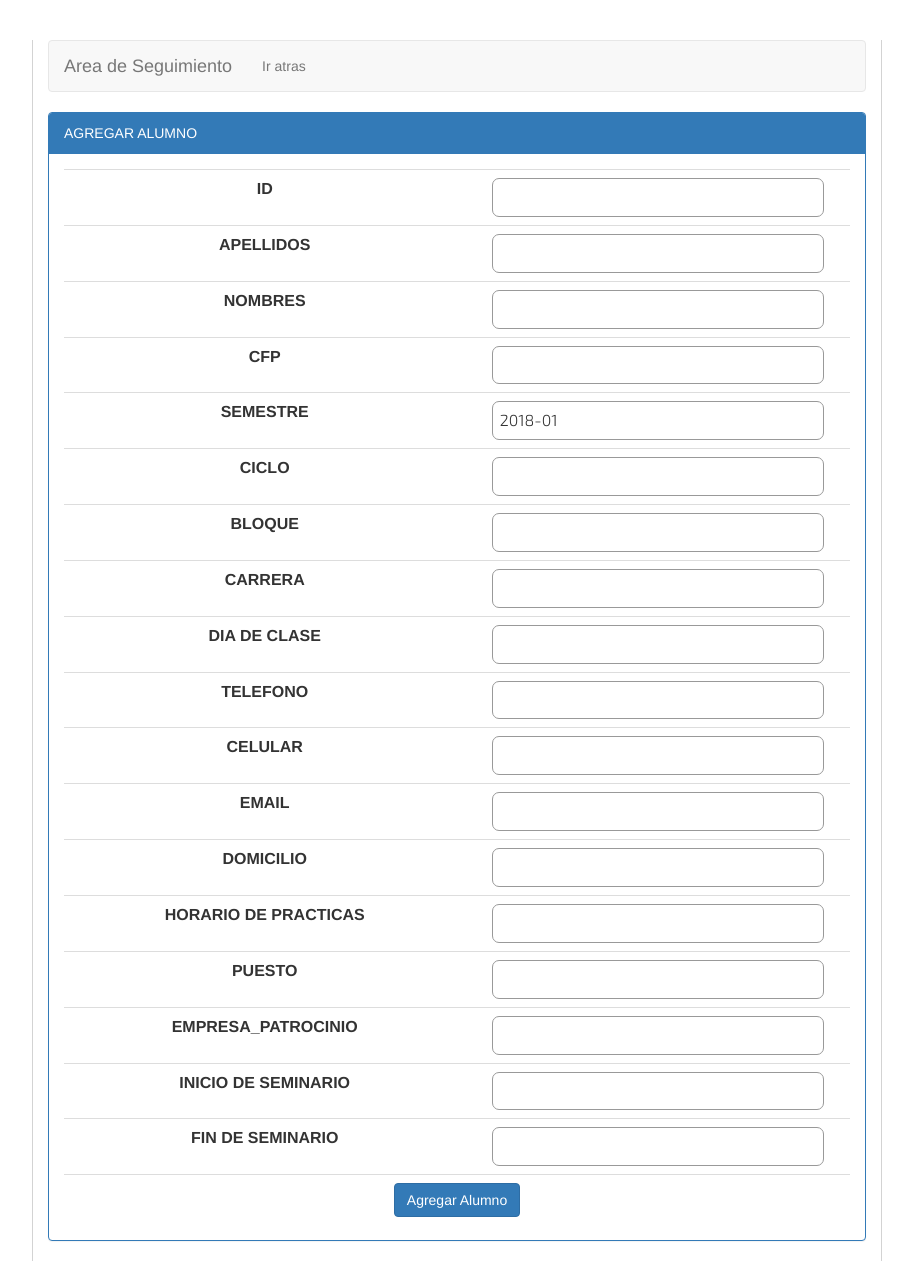
After one commit to CristhoferMF/Quipu, a PHP site: the page made by view/app/add_alumno.php in a window 1280 px wide. The commit adds this page. Shown: the whole page, without its empty margins (183-1096 px from the left). Run offline with PHP 8.4, Linux system fonts and the light colour scheme; the template is opened without the code that fills it, so the values that code supplies are empty.

Commit message:
Agregar alumno(ok), crear agregar empresa, etc

```diff
--- /dev/null
+++ b/view/app/add_alumno.php
@@ -0,0 +1,139 @@
+<html>
+<head>
+	<title>Seguimiento | Agregar Alumno </title>
+	<link rel="stylesheet" href="https://maxcdn.bootstrapcdn.com/bootstrap/3.3.7/css/bootstrap.min.css">
+	<link rel="stylesheet" href="../../assets/css/udpate.css">
+	<script src="https://ajax.googleapis.com/ajax/libs/jquery/3.3.1/jquery.min.js"></script>
+	<script src="https://maxcdn.bootstrapcdn.com/bootstrap/3.3.7/js/bootstrap.min.js"></script>
+	<meta name="viewport" content="width=device-width, initial-scale=1, maximum-scale=1, user-scalable=no">
+	<meta charset="utf-8">
+	<script>
+    $(document).on("submit","#id-form",function(e){
+        var url="../../ajax/add_alumno.php";
+        e.preventDefault();
+        $.ajax({
+            type:'post',
+            url:url,
+            data:$('#id-form').serialize(),
+            success:function(data){
+                $('#id-form')[0].reset();
+                $('#semestre-id').val("2018-01");
+                alert(data);
+            }
+        });
+    });
+    </script>
+</head>
+<body>
+  <div class="container" style="margin-top:40px;max-width:850px;border-left:1px solid #d3d3d3;border-right:1px solid #d3d3d3;">
+     <!-- Static navbar -->
+      <nav class="navbar navbar-default">
+        <div class="container-fluid">
+          <div class="navbar-header">
+            <button type="button" class="navbar-toggle collapsed" data-toggle="collapse" data-target="#navbar" aria-expanded="false" aria-controls="navbar">
+              <span class="sr-only">Toggle navigation</span>
+              <span class="icon-bar"></span>
+              <span class="icon-bar"></span>
+              <span class="icon-bar"></span>
+            </button>
+            <a class="navbar-brand" href="../app">Area de Seguimiento</a>
+          </div>
+          <div id="navbar" class="navbar-collapse collapse">
+            <ul class="nav navbar-nav">
+              <li class=""><a href="../app/">Ir atras</a></li>
+            </ul>
+          </div><!--/.nav-collapse -->
+        </div><!--/.container-fluid -->
+      </nav>
+      <div class="panel panel-primary">
+       <div class="panel-heading">AGREGAR ALUMNO</div>
+  <div class="panel-body text-center" style="overflow-x:auto;">
+        <table class="table table_bordered table-hover" style="max-width:850px;margin:auto;">
+        <form action="" method="post" id="id-form">
+        <tbody class="text-center">
+            <tr>
+                <td class="" style="font-weight:bold;">ID</td>
+                <td><input type="text" value="" required name="txt-id"></input></td>
+            </tr>
+            <tr>
+                <td class="" style="font-weight:bold;">APELLIDOS</td>
+                <td><input type="text" value="" name="txt-apellidos"></input></td>
+            </tr>
+            <tr>
+                <td class="" style="font-weight:bold;"> NOMBRES</td>
+                <td><input type="text" value="" name="txt-nombres"></input></td>
+            </tr>
+
+            <tr>
+                <td class="" style="font-weight:bold;">CFP</td>
+                <td><input type="text" value="" name="txt-cfp"></input></td>
+            </tr>
+            <tr>
+                <td class="" style="font-weight:bold;">SEMESTRE</td>
+                <td><input type="text" id="semestre-id"value="2018-01" name="txt-semestre" readonly ></input></td>
+            </tr>
+            <tr>
+                <td class="" style="font-weight:bold;">CICLO</td>
+                <td><input type="text" value="" name="txt-ciclo"></input></td>
+            </tr>
+            <tr>
+                <td class="" style="font-weight:bold;">BLOQUE</td>
+                <td><input type="text" value="" name="txt-bloque"></input></td>
+            </tr>
+            <tr>
+                <td class="" style="font-weight:bold;">CARRERA</td>
+                <td><input type="text" value=" " name="txt-carrera"></input></td>
+            </tr>
+            <tr>
+                <td class="" style="font-weight:bold;">DIA DE CLASE</td>
+                <td><input type="text" value="" name="txt-diaclase"></input></td>
+            </tr>
+               <tr>
+                <td class="" style="font-weight:bold;">TELEFONO</td>
+                <td><input type="text" value="" name="txt-telefono"></input></td>
+            </tr>
+            <tr>
+                <td class="" style="font-weight:bold;">CELULAR</td>
+                <td><input type="text" value="" name="txt-celular"></input></td>
+            </tr>
+            <tr>
+                <td class="" style="font-weight:bold;">EMAIL</td>
+                <td><input type="text" value="" name="txt-email"></input></td>
+            </tr>
+            <tr>
+                <td class="" style="font-weight:bold;">DOMICILIO</td>
+                <td><input type="text" value="" name="txt-domicilio"></input></td>
+            </tr>
+            <tr>
+                <td class="" style="font-weight:bold;">HORARIO DE PRACTICAS</td>
+                <td><input type="text" value="" name="txt-horario"></input></td>
+            </tr>
+            <tr>
+                <td class="" style="font-weight:bold;">PUESTO</td>
+                <td><input type="text" value="" name="txt-puesto"></input></td>
+            </tr>
+            <tr>
+                <td class="" style="font-weight:bold;">EMPRESA_PATROCINIO</td>
+                <td><input type="text" value="" name="txt-empresa"></input></td>
+            </tr>
+            <tr>
+                <td class="" style="font-weight:bold;">INICIO DE SEMINARIO</td>
+                <td><input type="text" value="" name="txt-iniciosem"></input></td>
+            </tr>
+            <tr>
+                <td class="" style="font-weight:bold;">FIN DE SEMINARIO</td>
+                <td><input type="text" value="" name="txt-finsem"></input></td>
+            </tr>
+            <tr>
+                <td colspan="2" class="text-center">
+                    <input type="submit" class="btn btn-primary" value="Agregar Alumno">
+                </td>
+            </tr>
+        </tbody>
+        </table>
+        </form>
+   </div>
+  </div>
+</div>
+    </body>
+</html>
```
Also changed, not shown: ajax/add_alumno.php (added, +33 -0 lines), model/Estudiantes.php (+13 -0 lines), view/app/principal.php (+4 -8 lines).
